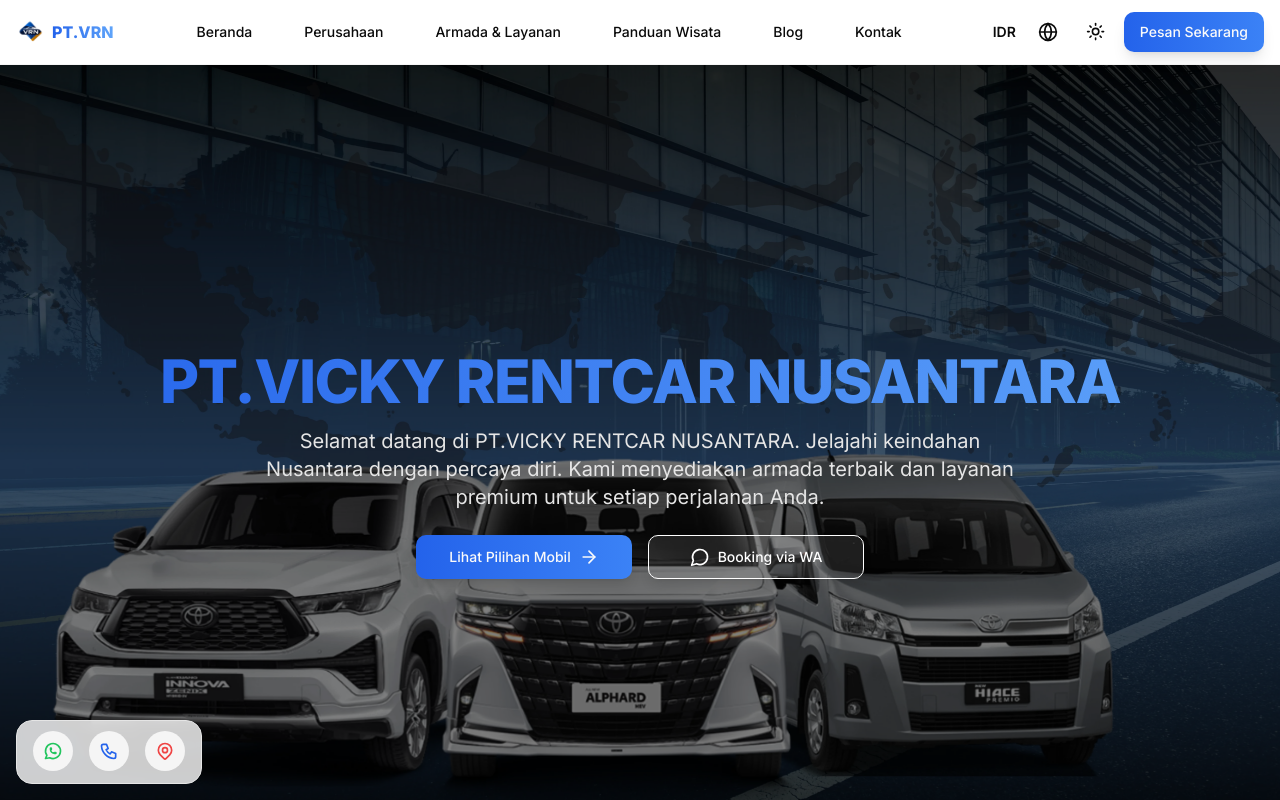
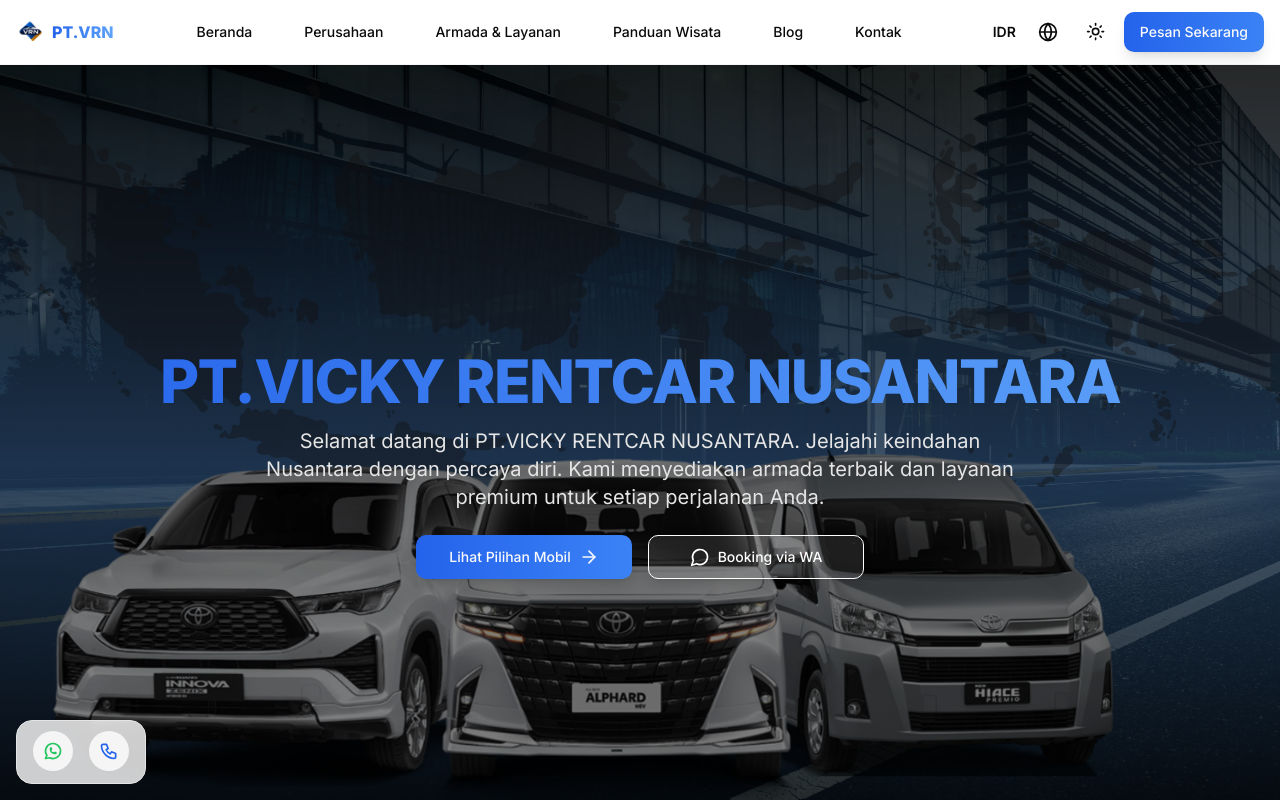
Before and after one commit to rzkysyftrajya/vicky-rentcar, a Next.js app: page / in a window 1280 px wide. Shown: the top 800 px of the page. Built offline with nearby package versions, Linux system fonts and the light colour scheme.

Commit message:
Update layout.tsx

```diff
--- a/src/app/layout.tsx
+++ b/src/app/layout.tsx
@@ -8,7 +8,7 @@
 import Footer from "@/components/layout/Footer";
 import { ThemeProvider } from "@/components/layout/ThemeProvider";
 import { FloatingDock } from "@/components/ui/floating-dock";
-import { IconBrandWhatsapp, IconMapPin, IconPhone } from "@tabler/icons-react";
+import { IconBrandWhatsapp, IconPhone } from "@tabler/icons-react";
 import { AppContextProvider } from "./context/AppContext";
 import Script from "next/script";
 
@@ -124,11 +124,6 @@
     href: "tel:+6282363389893",
     title: "Telepon",
   },
-  {
-    icon: <IconMapPin className="w-5 h-5 text-red-500" />,
-    href: "Https://maps.app.goo.gl/bXqcSpsHzM4TH6iHA",
-    title: "Lokasi",
-  },
 ];
 
 export default function RootLayout({
```
